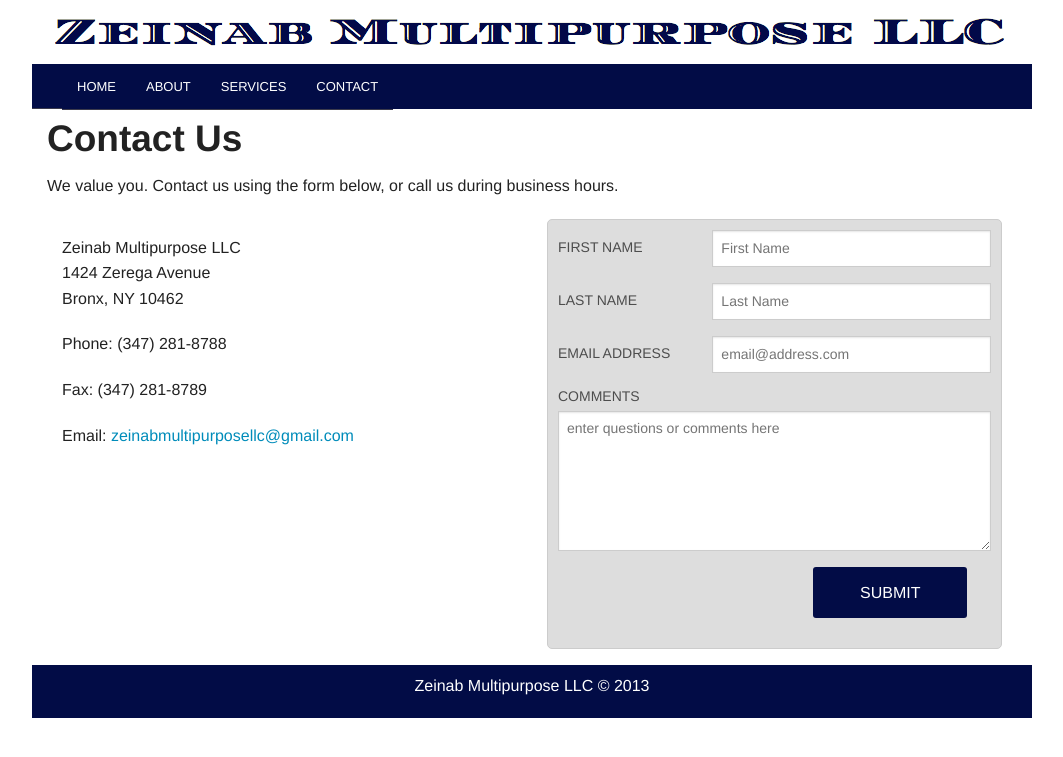
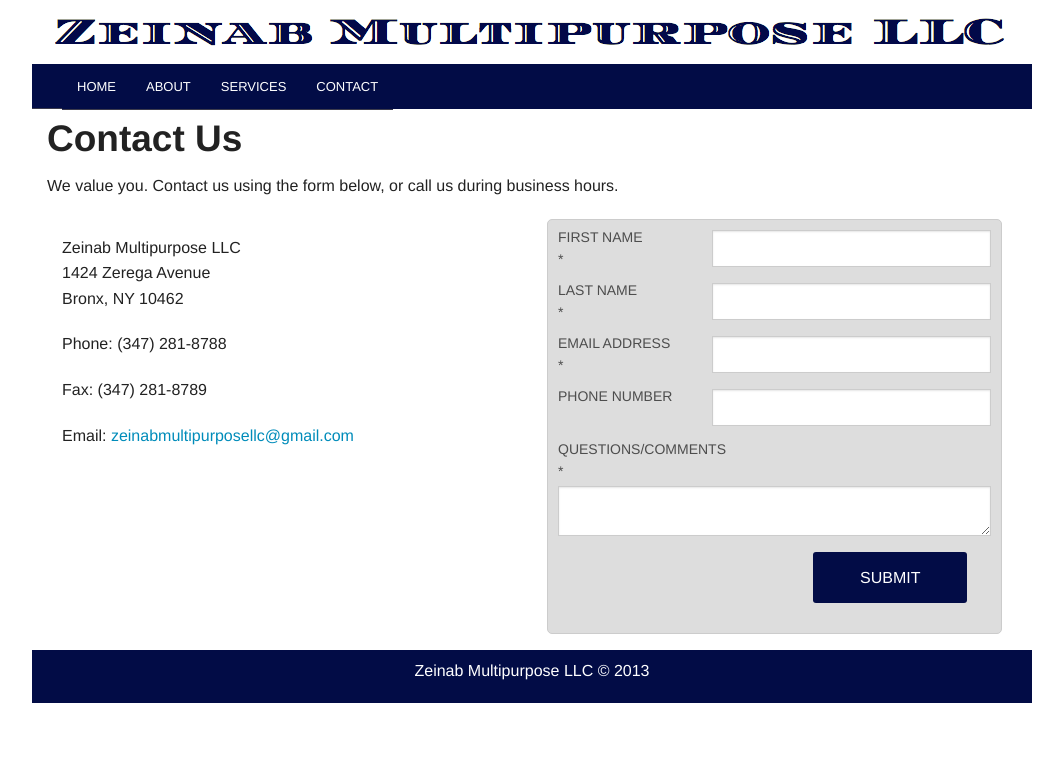
Before and after one commit to skyfaerie/zeinab, a Jekyll site: the page built from contact.html, in a window 1280 px wide. Shown: the top 757 px of the page, without its empty margins (108-1171 px from the left). Built offline with Jekyll 4.4.1, drawn with Linux system fonts in a browser that asks for light colours; some web fonts are replaced.

Commit message:
added google form

```diff
--- a/contact.html
+++ b/contact.html
@@ -11,9 +11,7 @@
 </div>
 
 <div clss="row">
-
   <div class="medium-5 large-6 columns">
-
   	&nbsp;
   	&nbsp;
   	&nbsp;
@@ -34,45 +32,128 @@
 
   <!-- main second column -->
   <div class="medium-7 large-6 columns">
-    <form class="contact-form ">
 
-      <div class="row">
-        <div class="medium-4  columns">
-          <label for="right-label" class="left inline">FIRST NAME</label>
+  	<form class="contact-form" action="https://docs.google.com/forms/d/1LFTfsRnj9FvQPMp8B8RcpxuAwLJybcKySd6c31ELefo/formResponse" method="POST" id="ss-form" target="_self" onsubmit="">
+			<!-- <ol style="padding-left: 0"> -->
+
+				<div class="ss-form-question errorbox-good row">
+					<div dir="ltr" class="ss-item ss-item-required ss-text">
+						<div class="ss-form-entry">
+							<label aria-hidden="true" class="ss-q-item-label medium-4 columns" for="entry_1518322646">
+								<div class="ss-q-title">FIRST NAME
+									<label for="itemView.getDomIdToLabel()" aria-label="(Required field)"></label>
+									<span class="ss-required-asterisk">*</span>
 								</div>
-        <div class="medium-8  columns">
-          <input type="text" id="left-label" placeholder="First Name">
+								<div class="ss-q-help ss-secondary-text" dir="ltr"></div>
+							</label>
+							<div class="medium-8 columns">
+								<input type="text" name="entry.1518322646" value="" class="ss-q-short" id="entry_1518322646" dir="auto" aria-label="First Name   " aria-required="true" required="" title="">
+							</div>
+							<div class="error-message"></div>
+							<!-- <div class="required-message">This is a required question</div> -->
+						</div>
+					</div>
+				</div>
+
+				<div class="ss-form-question errorbox-good row">
+					<div dir="ltr" class="ss-item ss-item-required ss-text">
+						<div class="ss-form-entry">
+							<label aria-hidden="true" class="ss-q-item-label medium-4 columns" for="entry_494759501">
+								<div class="ss-q-title">LAST NAME
+									<label for="itemView.getDomIdToLabel()" aria-label="(Required field)"></label>
+									<span class="ss-required-asterisk">*</span>
+								</div>
+								<div class="ss-q-help ss-secondary-text" dir="ltr"></div>
+							</label>
+							<div class="medium-8 columns">
+								<input type="text" name="entry.494759501" value="" class="ss-q-short" id="entry_494759501" dir="auto" aria-label="Last Name   " aria-required="true" required="" title="">
+							</div>
+							<div class="error-message"></div>
+							<!-- <div class="required-message">This is a required question</div> -->
+						</div>
+					</div>
+				</div>
+
+				<div class="ss-form-question errorbox-good row">
+					<div dir="ltr" class="ss-item ss-item-required ss-text">
+						<div class="ss-form-entry">
+							<label aria-hidden="true" class="ss-q-item-label medium-4 columns" for="entry_936422549">
+								<div class="ss-q-title ">EMAIL ADDRESS
+									<label for="itemView.getDomIdToLabel()" aria-label="(Required field)"></label>
+									<span class="ss-required-asterisk">*</span>
+								</div>
+								<div class="ss-q-help ss-secondary-text" dir="ltr"></div>
+							</label>
+							<div class="medium-8 columns">
+								<input type="email" name="entry.936422549" value="" class="ss-q-short" id="entry_936422549" dir="auto" aria-label="Email Address  Must be a valid email address" aria-required="true" required="" title="Must be a valid email address">
+							</div>
+							<div class="error-message"><!-- Must be a valid email address --></div>
+							<!-- <div class="required-message">This is a required question</div> -->
+						</div>
+					</div>
+				</div>
+
+				<div class="ss-form-question errorbox-good row">
+					<div dir="ltr" class="ss-item  ss-text">
+						<div class="ss-form-entry">
+							<label aria-hidden="true" class="ss-q-item-label medium-4 columns" for="entry_17210798">
+								<div class="ss-q-title">PHONE NUMBER
+								</div>
+								<div class="ss-q-help ss-secondary-text" dir="ltr"></div>
+							</label>
+							<div class="medium-8 columns">
+								<input type="text" name="entry.17210798" value="" class="ss-q-short" id="entry_17210798" dir="auto" aria-label="Phone Number  " title="">
+							</div>
+							<div class="error-message"></div>
+							<!-- <div class="required-message">This is a required question</div> -->
+						</div>
+					</div>
+				</div>
+
+				<div class="ss-form-question errorbox-good row">
+					<div dir="ltr" class="ss-item ss-item-required ss-paragraph-text">
+						<div class="ss-form-entry">
+							<label aria-hidden="true" class="ss-q-item-label small-12 columns" for="entry_2022610281">
+								<div class="ss-q-title">QUESTIONS/COMMENTS
+									<label for="itemView.getDomIdToLabel()" aria-label="(Required field)"></label>
+									<span class="ss-required-asterisk">*</span>
+								</div>
+								<div class="ss-q-help ss-secondary-text" dir="ltr"></div>
+							</label>
+							<div class="small-12 columns">
+								<textarea name="entry.2022610281" rows="8" cols="0" class="ss-q-long" id="entry_2022610281" dir="auto" aria-label="Questions/Comments  " aria-required="true" required=""></textarea>
+							</div>
+							<div class="error-message"></div>
+							<!-- <div class="required-message">This is a required question</div> -->
+						</div>
 					</div>
 				</div>
 
 				<div class="row">
-        <div class="medium-4 columns">
-          <label for="left-label" class="left inline">LAST NAME</label>
-        </div>
-        <div class="medium-8 columns">
-          <input type="text" id="right-label" placeholder="Last Name">
-        </div>
-      </div>
-
-      <div class="row">
-        <div class="medium-4  columns">
-          <label for="left-label" class="left inline">EMAIL ADDRESS</label>
-        </div>
-        <div class="medium-8  columns">
-          <input type="text" id="left-label" placeholder="email@address.com">
-        </div>
-      </div>
-
-      <div class="row">
-        <div class="medium-12 columns">
-          <label>COMMENTS</label>
-          <textarea id="comments" placeholder="enter questions or comments here"></textarea>
-        </div>
+					<input type="hidden" name="draftResponse" value="[,,&quot;333240652280517280&quot;]">
+					<input type="hidden" name="pageHistory" value="0">
+					<input type="hidden" name="fbzx" value="333240652280517280">
 				</div>
 
 				<div class="row">
 					<button id="submit-btn" class="radius small-5 small-offset-6 large-4 large-offset-7 columns">SUBMIT</button>
 				</div>
+
+					<!-- <div class="ss-item ss-navigate row">
+						<table id="navigation-table" class="small-5 small-offset-7 large-4 large-offset-8 columns">
+							<tbody>
+								<tr>
+									<td class="ss-form-entry goog-inline-block"  id="navigation-buttons" dir="ltr">
+
+										<!-- <input type="submit" name="submit" value="Submit" id="ss-submit"> --><!--
+										<!-- <div class="ss-secondary-text">Never submit passwords through Google Forms.</div> --><!--
+									</td>
+								</tr>
+							</tbody>
+						</table>
+					</div> -->
+
+			<!-- </ol> -->
 		</form>
   </div>
 </div>
--- a/scss/app.scss
+++ b/scss/app.scss
@@ -41,7 +41,7 @@
 
 
 html { min-height: 100%; }
-html { min-height: 100%; }
+body { min-height: 100%; }
 
 .blue { background: #020C46; }
 #blue { background: #020C46; }
@@ -89,6 +89,7 @@
 
 #submit-btn {
 	background-color: #020C46;
+
 }
 
 //* direction iframe */
```
Also changed, not shown: stylesheets/app.css, 1 other file. Lines whose indentation alone changed are shown as unchanged.
